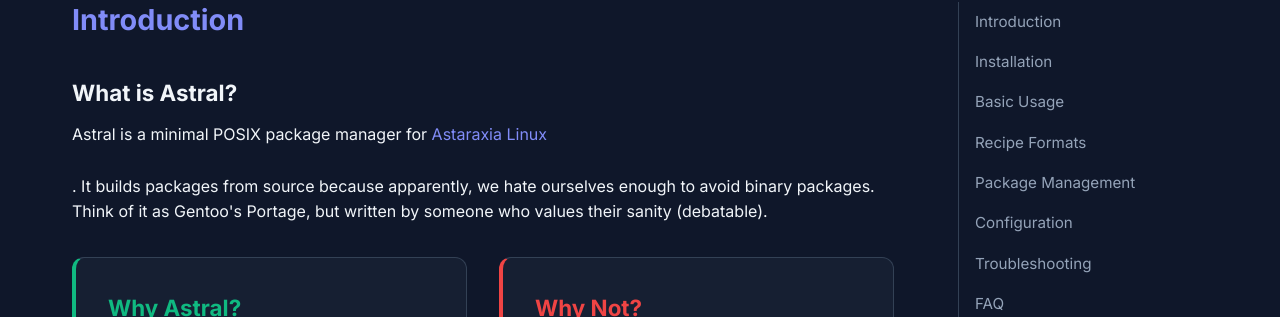
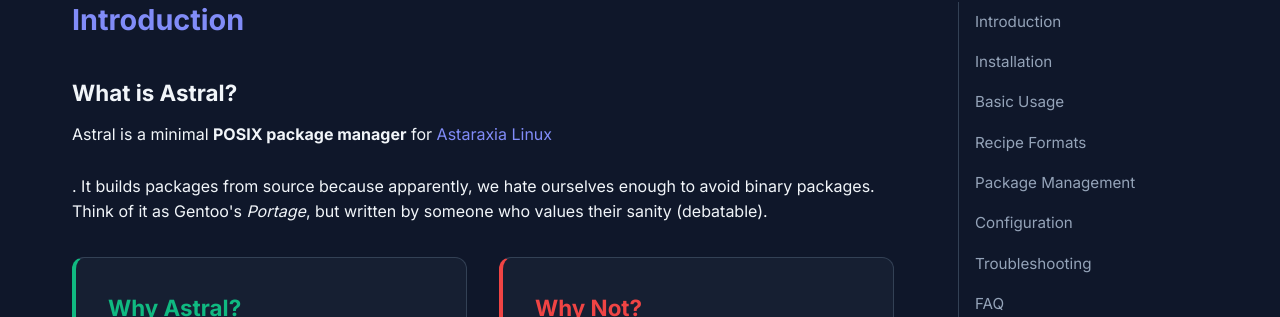
Before and after one commit to Astaraxia-Linux/astaraxia-linux.github.io, a Jekyll site: the page built from docus/astral.html, in a window 1280 px wide and 900 px high, scrolled down 779 px. Shown: the part 136-453 px from the top of the window. Built offline with Jekyll 4.4.1, drawn with Linux system fonts in a browser that asks for light colours.

Commit message:
Update astral.html

```diff
--- a/docus/astral.html
+++ b/docus/astral.html
@@ -43,8 +43,10 @@
     <section id="introduction">
         <h2>Introduction</h2>
         <h3>What is Astral?</h3>
-        <p>Astral is a minimal POSIX package manager for <a href="https://github.com/Astaraxia-Linux/Astaraxia/">Astaraxia Linux</a>. It builds packages from source because apparently, we hate ourselves enough to avoid binary packages. Think of it as Gentoo's Portage, but written by someone who values their sanity (debatable).</p>
-
+        <p class="intro-text">
+          Astral is a minimal <strong>POSIX package manager</strong> for
+          <a href="https://github.com/Astaraxia-Linux/Astaraxia/">Astaraxia Linux</a>. It builds packages from source because apparently, we hate ourselves enough to avoid binary packages. Think of it as Gentoo's <em>Portage</em>, but written by someone who values their sanity (debatable).
+      </p>
         <div class="card-grid">
             <div class="card" style="border-left: 4px solid var(--accent);">
                 <h3 style="color: var(--accent); margin-top: 0;">Why Astral?</h3>
```
